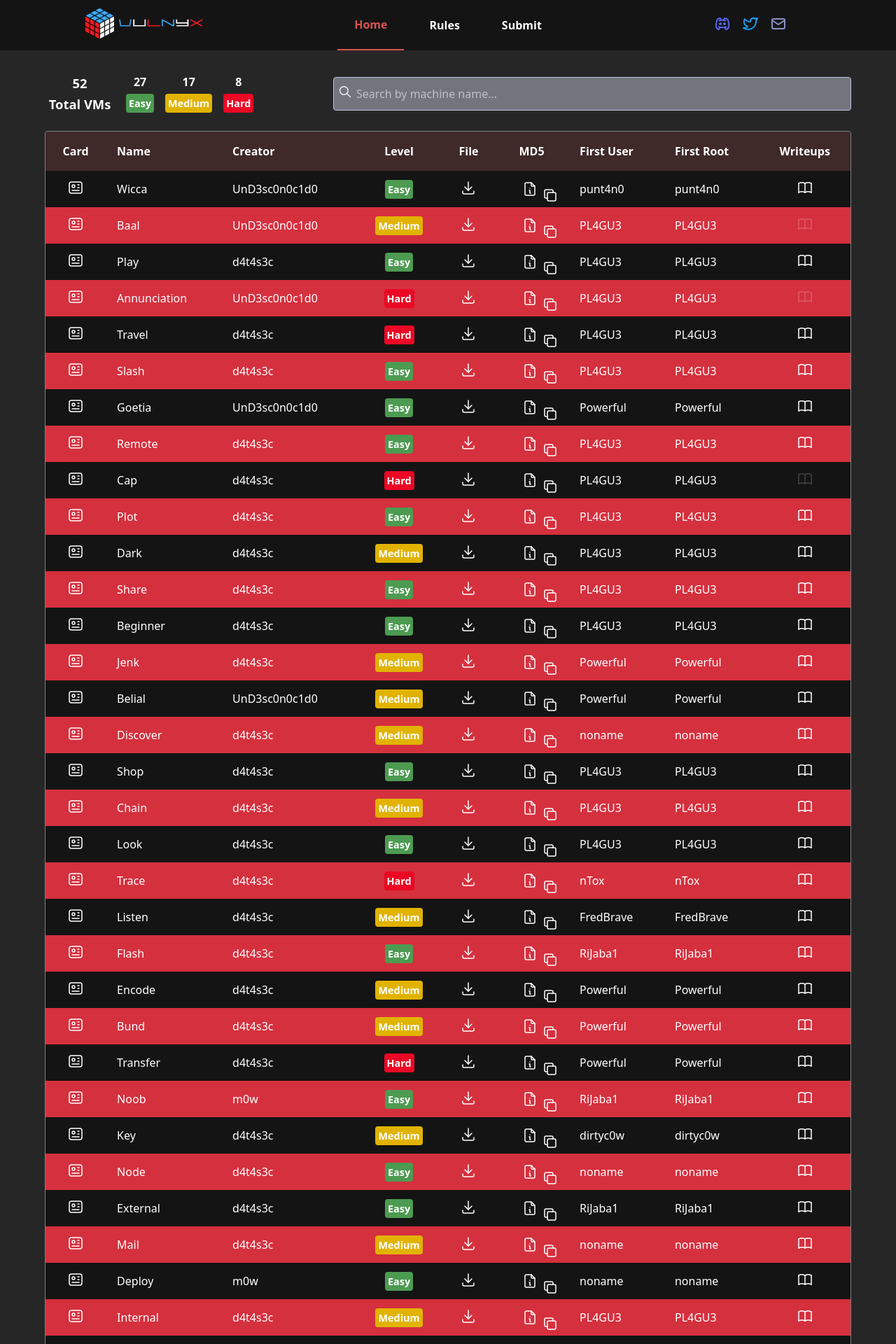
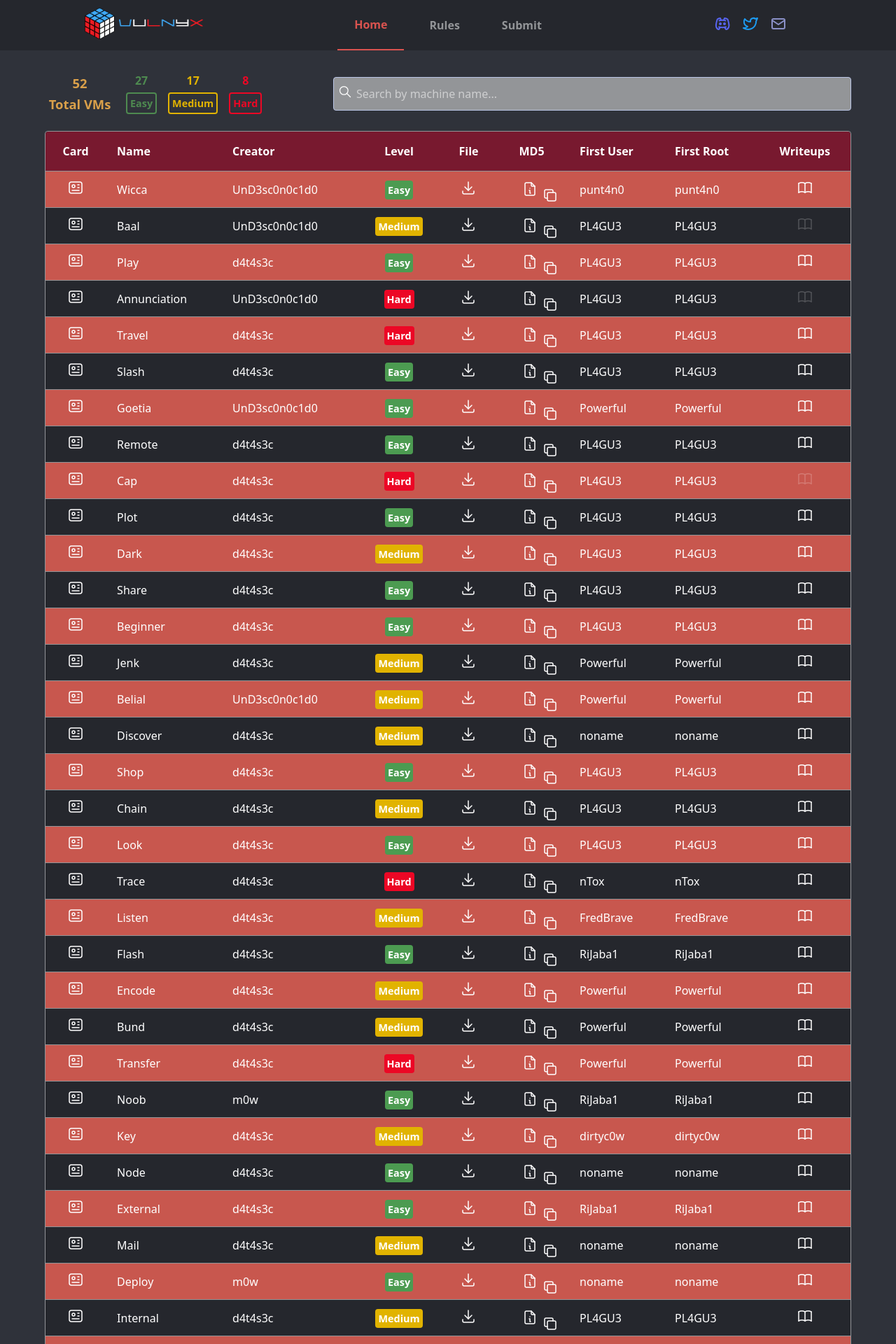
Before and after one commit to VulNyx/vulnyx, a Jekyll site: the page built from index.md, in a window 1280 px wide. Shown: the top 1920 px of the page at 70% size. Built offline with Jekyll 4.4.1, drawn with Linux system fonts in a browser that asks for light colours.

Commit message:
style: update colors

```diff
--- a/_includes/bin_table.html
+++ b/_includes/bin_table.html
@@ -2,7 +2,7 @@
   <section class="wrapper">
     <article class="filters">
       <ul class="vm-stats">
-        <li>
+        <li class="total-vms">
           <span id="total-vms"></span>
           <span>Total VMs</span>
         </li>
--- a/assets/style.scss
+++ b/assets/style.scss
@@ -3,9 +3,9 @@
 
 // Custom Variables
 $marked: #0000ff;
-$dark: #141414;
-$red: #d5303e;
-$th: #3f2929;
+$dark: #25272d;
+$red: #c8574e;
+$th: #78192f;
 $even-row: #cf424e;
 $hover-color: #86d6fc;
 $white: #ffffff;
@@ -18,7 +18,7 @@ $white: #ffffff;
 }
 
 body {
-  background-color: #272626;
+  background-color: #2f323a;
   color: $white;
   min-height: 100vh;
 }
@@ -83,6 +83,7 @@ header {
 .navbar a {
   font-weight: bold;
   padding: 1.5rem;
+  color: #939598;
 }
 
 .active-nav {
@@ -91,8 +92,7 @@ header {
 }
 
 .navbar a:hover {
-  color: rgb(75, 85, 99);
-  border-bottom: 2px solid rgb(75, 85, 99);
+  border-bottom: 2px solid #939598;
 }
 
 .active-nav:hover {
@@ -176,6 +176,10 @@ main {
   margin-bottom: 1rem;
 }
 
+.total-vms {
+  color: #daa04a;
+}
+
 #total-vms,
 #total-vms + span {
   font-size: 1.15rem;
@@ -219,7 +223,7 @@ main {
   border-radius: 0.25em;
   border: 1px solid #b9c4e4 ;
   color: $white;
-  background-color: #72757e ;
+  background-color: #939598 ;
   font-size: 1rem;
 }
 
@@ -253,7 +257,7 @@ td.vvm-wal {
 }
 
 #bin-table-wrapper {
-  border: 1px solid #808080;
+  border: 1px solid #939598;
   border-radius: 0.25rem;
   overflow: hidden;
 }
@@ -288,19 +292,23 @@ th {
 }
 
 tbody tr {
+  background-color: $dark;
+}
+
+tbody td {
+  border-top: 1px solid #939598;
+}
+
+tbody tr:hover {
+  background-color: #383030;
+}
+
+tbody tr:nth-child(even) {
   background-color: $red;
 }
 
-tbody tr:hover {
+tbody tr:nth-child(even):hover {
   background-color: $even-row;
-}
-
-tbody tr:nth-child(even) {
-  background-color: $dark;
-}
-
-tbody tr:nth-child(even):hover {
-  background-color: #383030;
 }
 
 tr:first-child th:first-child {
@@ -585,16 +593,43 @@ details {
   top: 100vh !important;
 } */
 
-.easy, .badge-easy, #Easy {
+.easy, #Easy {
   background-color: #4c9b51;
 }
 
-.medium, .badge-medium, #Medium {
+.badge-easy {
+	color: #4e8a50;
+	border: 2px solid #4e8a50;
+}
+
+#easy-vms {
+	color: #4e8a50;
+}
+
+.medium, #Medium {
   background-color: #e1b300;
 }
 
-.hard, .badge-hard, #Hard {
+.badge-medium {
+	color: #e1b300;
+	border: 2px solid #e1b300;
+}
+
+#medium-vms {
+	color: #e1b300;
+}
+
+.hard, #Hard {
   background-color: #ec0725;
+}
+
+.badge-hard {
+	color: #ec0725;
+	border: 2px solid #ec0725;
+}
+
+#hard-vms {
+	color: #ec0725;
 }
 
 // disable diffis and platfs from sub taglist
```
